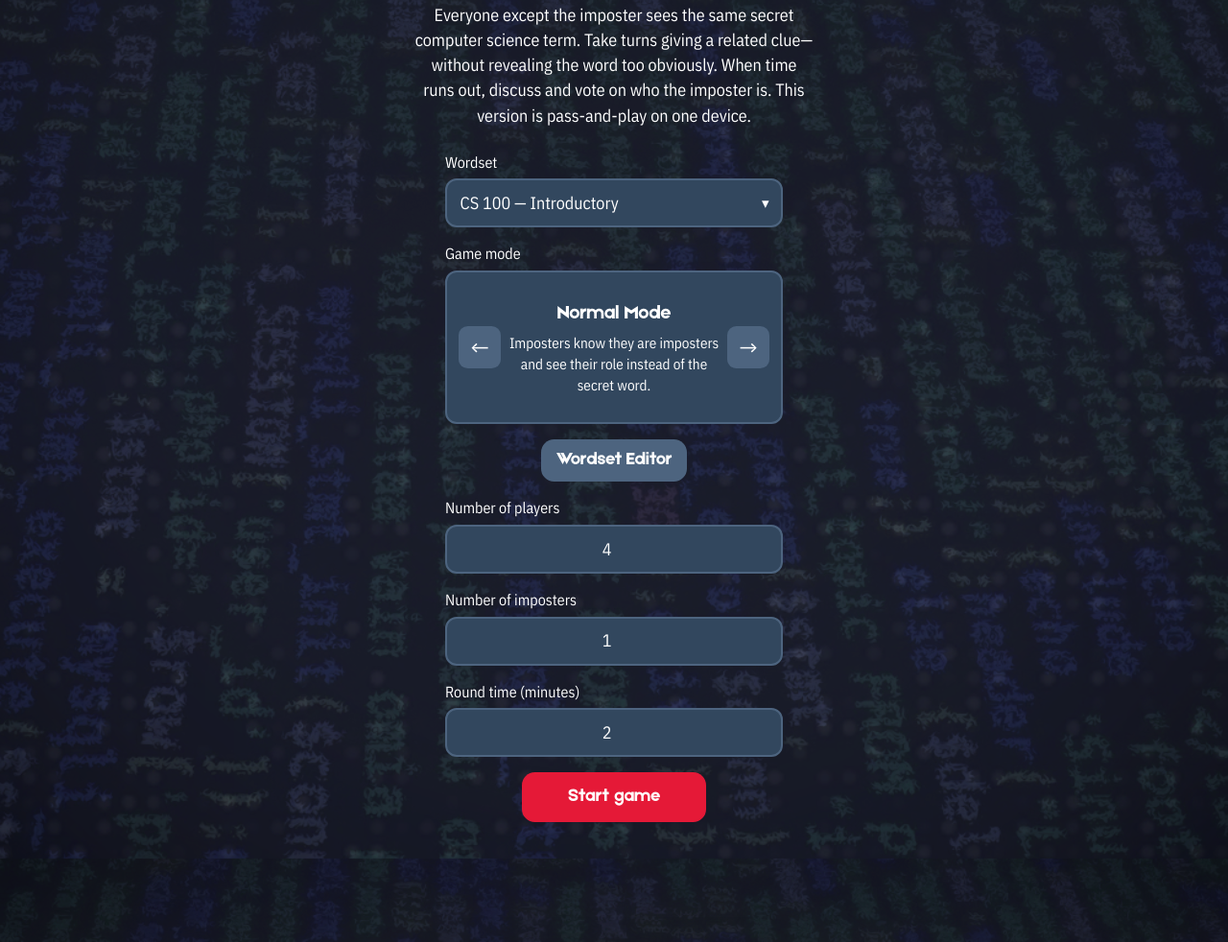
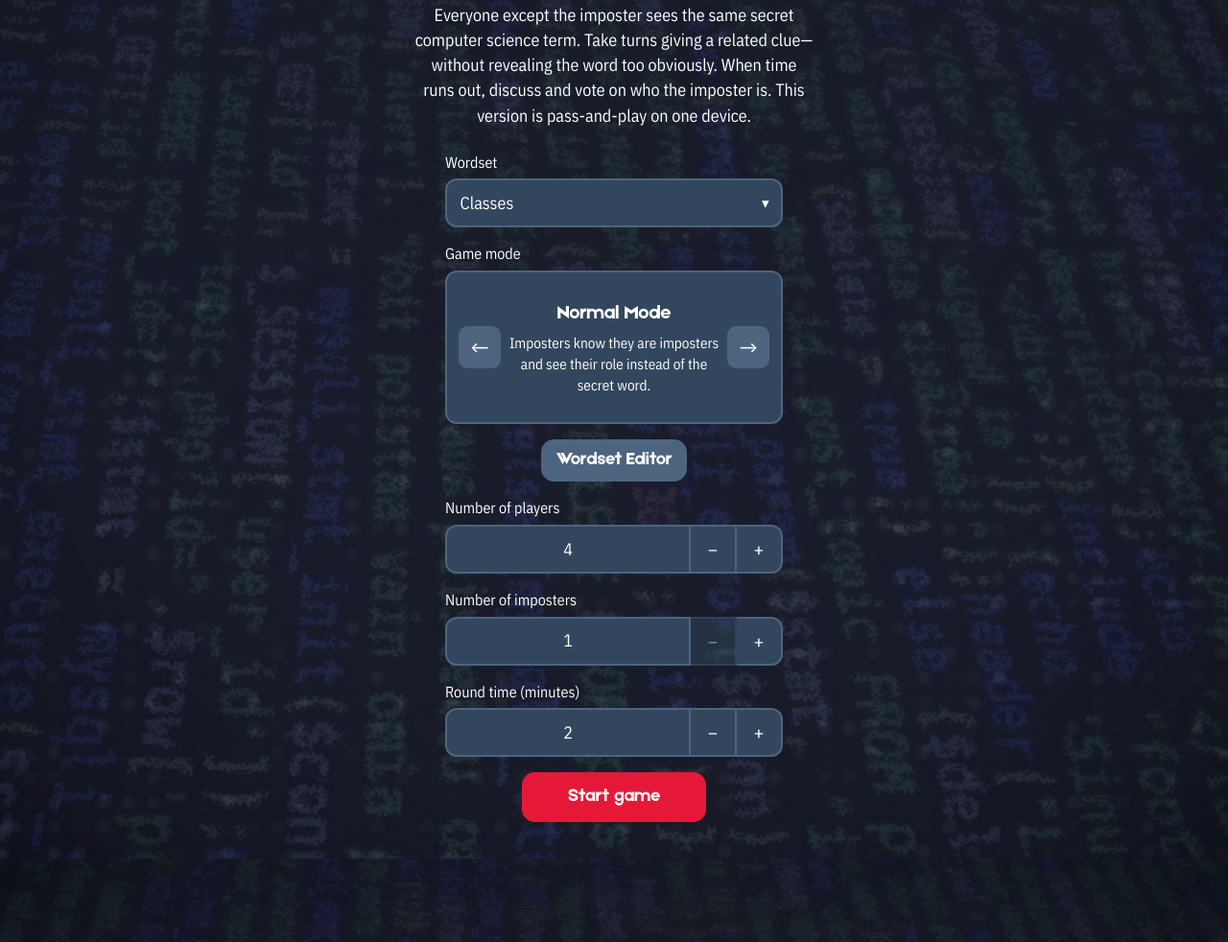
Before and after one commit to maristcomputersociety/cs-themed-imposter, a plain HTML site: page index.html in a window 1280 px wide. Shown: the part 385-1367 px from the top of the page at 96% size. Drawn offline with Linux system fonts and the light colour scheme.

Commit message:
Fixed number thing & added classes wordset

```diff
--- a/app.js
+++ b/app.js
@@ -164,6 +164,18 @@ function clampSetupInputs() {
     if (Number.isNaN(taskCount)) taskCount = 1;
     taskCount = Math.max(1, Math.min(maxHitmen, taskCount));
     targetTaskCountInput.value = String(taskCount);
+    updateNumberStepperButtons();
+}
+
+function updateNumberStepperButtons() {
+    document.querySelectorAll('.number-stepper').forEach(function (button) {
+        const input = document.getElementById(button.dataset.numberInput);
+        const value = input.valueAsNumber;
+        const bound = button.dataset.direction === 'down' ? input.min : input.max;
+        const limit = Number(bound);
+        button.disabled = Number.isFinite(value) && Number.isFinite(limit) &&
+            (button.dataset.direction === 'down' ? value <= limit : value >= limit);
+    });
 }
 
 function showSetupError(message) {
@@ -764,6 +776,21 @@ targetTaskCountInput.addEventListener('input', function () {
     clearSetupError();
 });
 
+setupScreen.addEventListener('click', function (event) {
+    const button = event.target.closest('.number-stepper');
+    if (!button || button.disabled) return;
+
+    const input = document.getElementById(button.dataset.numberInput);
+    if (button.dataset.direction === 'down') {
+        input.stepDown();
+    } else {
+        input.stepUp();
+    }
+    input.dispatchEvent(new Event('input', { bubbles: true }));
+});
+
+setupScreen.addEventListener('input', updateNumberStepperButtons);
+
 Array.from(wordsetSelect.options).forEach(function (option) {
     option.dataset.originalLabel = option.textContent;
 });
--- a/index.html
+++ b/index.html
@@ -21,6 +21,7 @@
                 <div class="select-wrap">
                     <select class="input input-select" id="wordset" name="wordset">
                         <!-- <option value="hackathon-special">Hackathon Special</option> -->
+                        <option value="classes">Classes</option>
                         <option value="cs100">CS 100 — Introductory</option>
                         <option value="cs200">CS 200 — Intermediate</option>
                         <option value="cs300">CS 300 — Advanced</option>
@@ -64,19 +65,35 @@
             </section>
             <div class="field">
                 <label class="label" for="num-players">Number of players</label>
-                <input class="input input-num" type="number" id="num-players" name="num-players" min="2" max="32" value="4" inputmode="numeric">
+                <div class="number-input">
+                    <input class="input input-num" type="number" id="num-players" name="num-players" min="2" max="32" value="4" inputmode="numeric">
+                    <button class="number-stepper" type="button" data-number-input="num-players" data-direction="down" aria-label="Decrease number of players">&minus;</button>
+                    <button class="number-stepper" type="button" data-number-input="num-players" data-direction="up" aria-label="Increase number of players">+</button>
+                </div>
             </div>
             <div class="field">
                 <label class="label" for="num-imposters">Number of imposters</label>
-                <input class="input input-num" type="number" id="num-imposters" name="num-imposters" min="1" max="16" value="1" inputmode="numeric">
+                <div class="number-input">
+                    <input class="input input-num" type="number" id="num-imposters" name="num-imposters" min="1" max="16" value="1" inputmode="numeric">
+                    <button class="number-stepper" type="button" data-number-input="num-imposters" data-direction="down" aria-label="Decrease number of imposters">&minus;</button>
+                    <button class="number-stepper" type="button" data-number-input="num-imposters" data-direction="up" aria-label="Increase number of imposters">+</button>
+                </div>
             </div>
             <div class="field" id="target-task-count-field" hidden>
                 <label class="label" id="target-task-count-label" for="num-target-tasks">Number of Hitmen</label>
-                <input class="input input-num" type="number" id="num-target-tasks" name="num-target-tasks" min="1" max="8" value="1" inputmode="numeric">
+                <div class="number-input">
+                    <input class="input input-num" type="number" id="num-target-tasks" name="num-target-tasks" min="1" max="8" value="1" inputmode="numeric">
+                    <button class="number-stepper" type="button" data-number-input="num-target-tasks" data-direction="down" aria-label="Decrease number of Hitmen">&minus;</button>
+                    <button class="number-stepper" type="button" data-number-input="num-target-tasks" data-direction="up" aria-label="Increase number of Hitmen">+</button>
+                </div>
             </div>
             <div class="field">
                 <label class="label" for="round-minutes">Round time (minutes)</label>
-                <input class="input input-num" type="number" id="round-minutes" name="round-minutes" min="1" max="10" value="2" inputmode="numeric">
+                <div class="number-input">
+                    <input class="input input-num" type="number" id="round-minutes" name="round-minutes" min="1" max="10" value="2" inputmode="numeric">
+                    <button class="number-stepper" type="button" data-number-input="round-minutes" data-direction="down" aria-label="Decrease round time">&minus;</button>
+                    <button class="number-stepper" type="button" data-number-input="round-minutes" data-direction="up" aria-label="Increase round time">+</button>
+                </div>
             </div>
             <p class="error" id="setup-error" role="alert" hidden></p>
             <button type="button" class="btn btn-primary" id="btn-start">Start game</button>
--- a/styles.css
+++ b/styles.css
@@ -178,6 +178,50 @@ body {
 
 .input-num {
     text-align: center;
+    min-width: 0;
+    flex: 1;
+    border-radius: 0.75rem 0 0 0.75rem;
+    appearance: textfield;
+}
+
+.input-num::-webkit-inner-spin-button,
+.input-num::-webkit-outer-spin-button {
+    appearance: none;
+    margin: 0;
+}
+
+.number-input {
+    display: flex;
+    width: 100%;
+}
+
+.number-stepper {
+    flex: 0 0 3rem;
+    min-height: 3rem;
+    padding: 0;
+    color: var(--text-color);
+    background-color: var(--dark-color);
+    border: 2px solid var(--primary-color);
+    border-left: 0;
+    font: inherit;
+    font-size: 1.25rem;
+    cursor: pointer;
+}
+
+.number-stepper:last-child {
+    border-radius: 0 0.75rem 0.75rem 0;
+}
+
+.number-stepper:focus-visible {
+    position: relative;
+    z-index: 1;
+    outline: 3px solid var(--primary-light);
+    outline-offset: 2px;
+}
+
+.number-stepper:disabled {
+    opacity: 0.5;
+    cursor: not-allowed;
 }
 
 .select-wrap {
--- a/wordsets/classes.json
+++ b/wordsets/classes.json
@@ -1 +1 @@
-["Intro to Programming", "Software Development I", "Software Development II", "Database Management", "Data Communications"]
+["Intro to Programming", "Software Development I", "Software Development II", "Database Management", "Data Communications", "Internetworking", "System Design", "Algorithms and Data Structures", "Operating Systems", "Organization & Architecture", "Cloud Computing", "Intro to Cybersecurity", "Artificial Intelligence", "Machine Learning", "Data Analysis & Statistics", "Game Programming I","Capping"]
```
